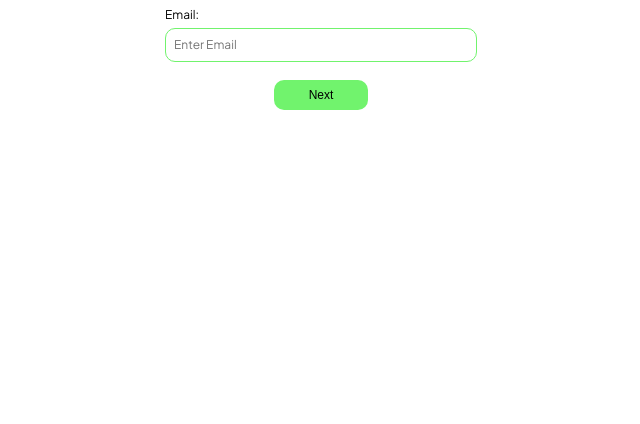
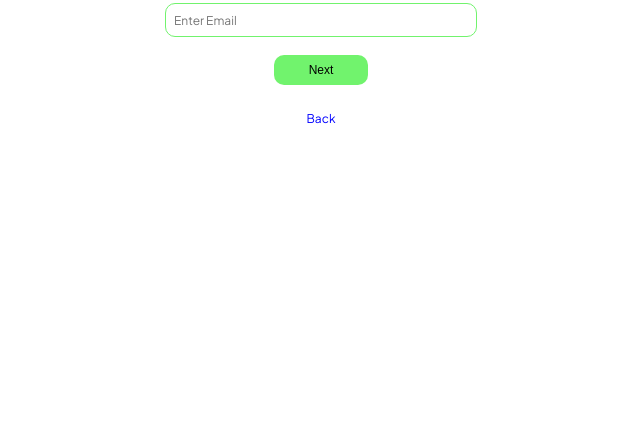
Before and after one commit to Samuel255136/forms, a plain HTML site: page forgot.html in a window 1280 px wide. Shown: the part 392-816 px from the top of the page, without its empty margins (319-959 px from the left). Drawn offline with Linux system fonts and the light colour scheme.

Commit message:
An email form, reset password form, forgot password form and sign up form

```diff
--- a/forgot.html
+++ b/forgot.html
@@ -6,11 +6,8 @@
     </head>
     <body>
         <div class="fpass">
-            <form action="https://www.figma.com/design/HRjnSEsUM4InvLMXqQNhnU/skilled-elearning-landing-page?node-id=0-1&p=f&t=GloB8HPXeJFDGxEo-0">
+            <form action="">
                 <h1>Forgot Password</h1>
-
-
-
                 <label for="email">Email:</label><br />
         <input
           type="email"
@@ -18,10 +15,9 @@
           placeholder="Enter Email"
           required
         /><br /><br />
-
-
-
-         <div class="sign"><button>Next</button></div>
-        </div>
-    </body>
+        <div class="sign"><button>Next</button></div><br>
+        <div class="back">
+         <a href="index.html">Back</a></div>
+       </div>
+   </body>
 </html>
--- a/style.css
+++ b/style.css
@@ -57,5 +57,25 @@ button{
     border-radius: 10px;
     font-size: 12px;
     padding: 8px 35px;
+    align-items: center;
+}
+.back {
+    color: blue;
+    border: none;
+    border-radius: 10px;
+    font-size: 12px;
+    padding: 8px 35px;
+    justify-content: center;
+    display: flex;
     /* align-items: center; */
+    /* width: 20px; */
+    /* background-color: aqua; */
 }
+.back a{
+    color: blue;
+    font-family: Plus Jakarta Sans;
+    align-items: center;
+    justify-content: center;
+    display: flex;
+    text-decoration: none;
+}
--- a/styles.css
+++ b/styles.css
@@ -110,3 +110,23 @@ button{
     display: flex;
     text-decoration: none;
 }
+.back {
+    color: blue;
+    border: none;
+    border-radius: 10px;
+    font-size: 12px;
+    padding: 8px 35px;
+    justify-content: center;
+    display: flex;
+    /* align-items: center; */
+    /* width: 20px; */
+    /* background-color: aqua; */
+}
+.back a{
+    color: blue;
+    font-family: Plus Jakarta Sans;
+    align-items: center;
+    justify-content: center;
+    display: flex;
+    text-decoration: none;
+}
```
Also changed, not shown: email.html (+4 -1 lines), index.html (+1 -1 lines), signup.html (+1 -10 lines).
